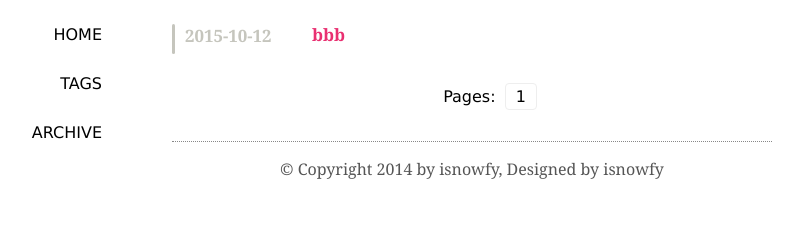
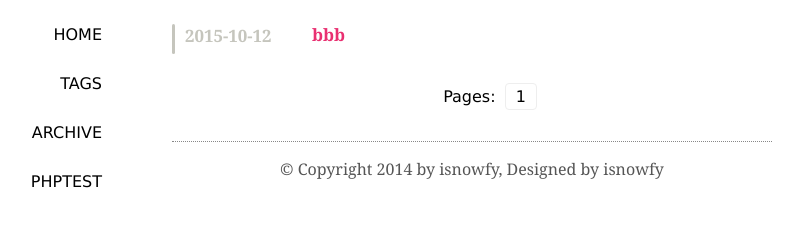
Before and after one commit to libo591/libo591.github.io, a plain HTML site: page index.html in a window 1280 px wide. Shown: the part 75-302 px from the top of the page, without its empty margins (168-971 px from the left). Drawn offline with Linux system fonts and the light colour scheme.

Commit message:
Update index.html

```diff
--- a/index.html
+++ b/index.html
@@ -21,6 +21,9 @@
             </li>
             <li>
                 <a href="/#/archive">archive</a>
+            </li>
+            <li>
+                <a href="/php1.php">phptest</a>
             </li>
         </ul>
     </div>
```
